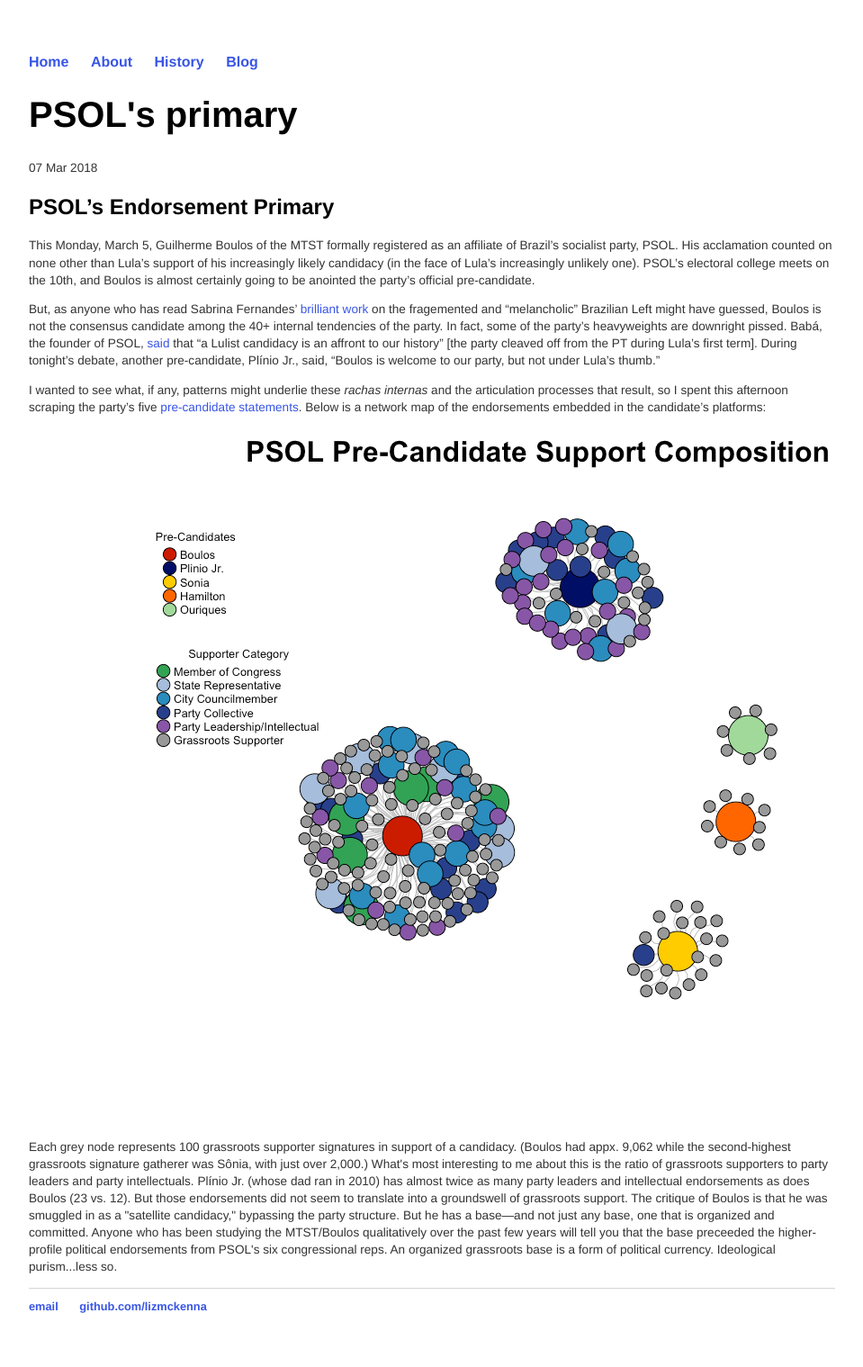
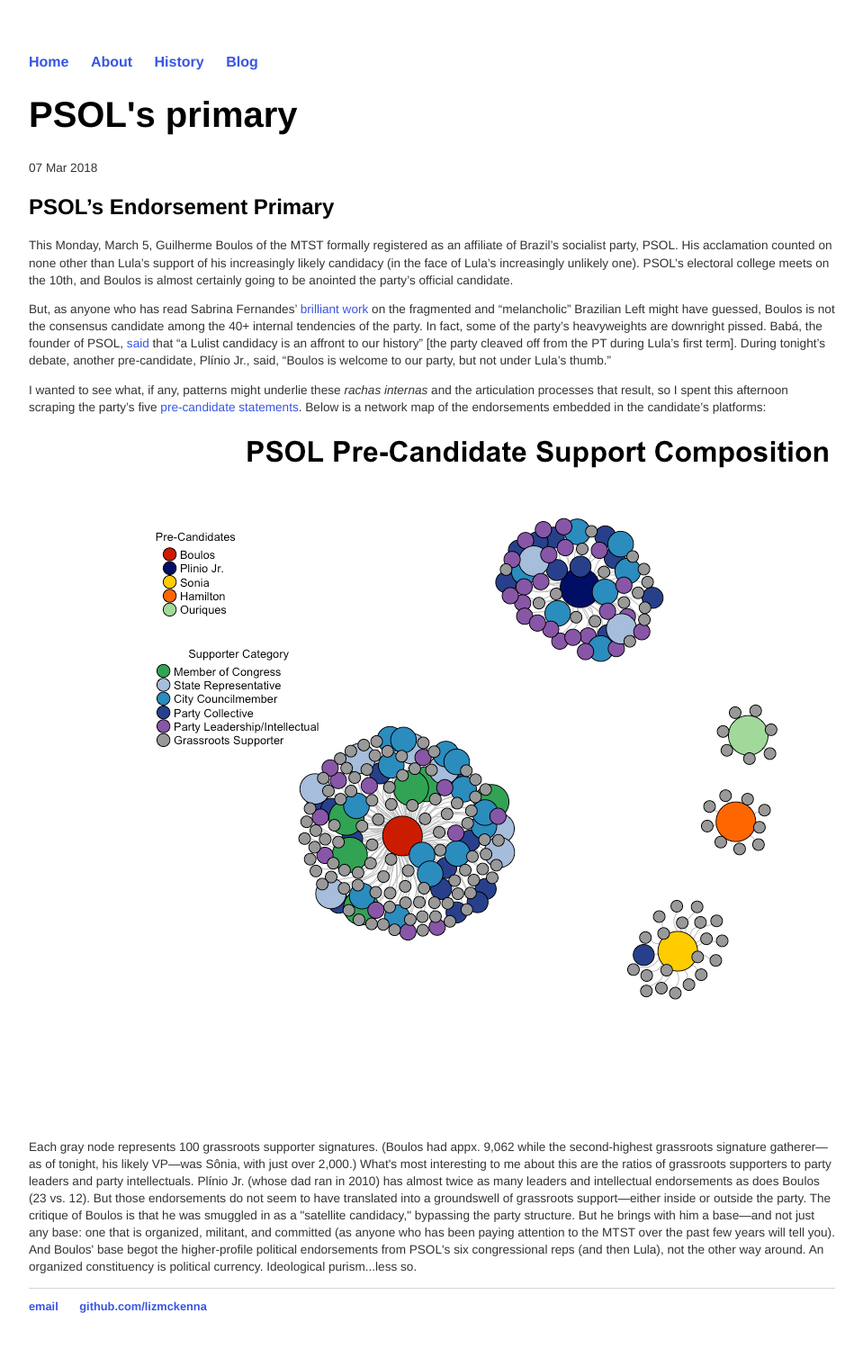
Before and after one commit to lizmckenna/elizabethmckenna.org, a Jekyll site: the page built from _posts/2018-03-07-psol-endorsement-primary.md, in a window 1280 px wide. Shown: the whole page at 90% size, without its empty margins (160-1119 px from the left). Built offline with Jekyll 4.4.1, drawn with Linux system fonts in a browser that asks for light colours.

Commit message:
Update 2018-03-07-psol-endorsement-primary.md

```diff
--- a/_posts/2018-03-07-psol-endorsement-primary.md
+++ b/_posts/2018-03-07-psol-endorsement-primary.md
@@ -5,14 +5,14 @@
 ---
 ## PSOL's Endorsement Primary
 
-This Monday, March 5, Guilherme Boulos of the MTST formally registered as an affiliate of Brazil's socialist party, PSOL. His acclamation counted on none other than Lula's support of his increasingly likely candidacy (in the face of Lula's increasingly unlikely one). PSOL's electoral college meets on the 10th, and Boulos is almost certainly going to be anointed the party's official pre-candidate.
+This Monday, March 5, Guilherme Boulos of the MTST formally registered as an affiliate of Brazil's socialist party, PSOL. His acclamation counted on none other than Lula's support of his increasingly likely candidacy (in the face of Lula's increasingly unlikely one). PSOL's electoral college meets on the 10th, and Boulos is almost certainly going to be anointed the party's official candidate.
 
-But, as anyone who has read Sabrina Fernandes' <a href="http://www.ihu.unisinos.br/159-noticias/entrevistas/569025-a-fragmentacao-da-esquerda-a-crise-da-praxis-e-a-melancolia-entrevista-especial-com-sabrina-fernandes">brilliant work</a> on the fragemented and "melancholic" Brazilian Left might have guessed, Boulos is not the consensus candidate among the 40+ internal tendencies of the party. In fact, some of the party's heavyweights are downright pissed. Babá, the founder of PSOL, <a href="https://www.facebook.com/babapsol/">said</a> that "a Lulist candidacy is an affront to our history" [the party cleaved off from the PT during Lula's first term]. During tonight's debate, another pre-candidate, Plínio Jr., said, "Boulos is welcome to our party, but not under Lula's thumb."
+But, as anyone who has read Sabrina Fernandes' <a href="http://www.ihu.unisinos.br/159-noticias/entrevistas/569025-a-fragmentacao-da-esquerda-a-crise-da-praxis-e-a-melancolia-entrevista-especial-com-sabrina-fernandes">brilliant work</a> on the fragmented and "melancholic" Brazilian Left might have guessed, Boulos is not the consensus candidate among the 40+ internal tendencies of the party. In fact, some of the party's heavyweights are downright pissed. Babá, the founder of PSOL, <a href="https://www.facebook.com/babapsol/">said</a> that "a Lulist candidacy is an affront to our history" [the party cleaved off from the PT during Lula's first term]. During tonight's debate, another pre-candidate, Plínio Jr., said, "Boulos is welcome to our party, but not under Lula's thumb."
 
 I wanted to see what, if any, patterns might underlie these <i>rachas internas</i> and the articulation processes that result, so I spent this afternoon scraping the party's five <a href="http://www.psol50.org.br/pre-candidaturas-a-presidencia/">pre-candidate statements</a>. Below is a network map of the endorsements embedded in the candidate's platforms:
 <br>
  ![alt text](https://lizmckenna.github.io/images/180307_psol_network.png "Logo Title Text 1")
 <br>
-<p>Each grey node represents 100 grassroots supporter signatures in support of a candidacy. (Boulos had appx. 9,062 while the second-highest grassroots signature gatherer was Sônia, with just over 2,000.)
+<p>Each gray node represents 100 grassroots supporter signatures. (Boulos had appx. 9,062 while the second-highest grassroots signature gatherer—as of tonight, his likely VP—was Sônia, with just over 2,000.)
 
-What's most interesting to me about this is the ratio of grassroots supporters to party leaders and party intellectuals. Plínio Jr. (whose dad ran in 2010) has almost twice as many party leaders and intellectual endorsements as does Boulos (23 vs. 12). But those endorsements did not seem to translate into a groundswell of grassroots support. The critique of Boulos is that he was smuggled in as a "satellite candidacy," bypassing the party structure. But he has a base—and not just any base, one that is organized and committed. Anyone who has been studying the MTST/Boulos qualitatively over the past few years will tell you that the base preceeded the higher-profile political endorsements from PSOL's six congressional reps. An organized grassroots base is a form of political currency. Ideological purism...less so.
+What's most interesting to me about this are the ratios of grassroots supporters to party leaders and party intellectuals. Plínio Jr. (whose dad ran in 2010) has almost twice as many leaders and intellectual endorsements as does Boulos (23 vs. 12). But those endorsements do not seem to have translated into a groundswell of grassroots support—either inside or outside the party. The critique of Boulos is that he was smuggled in as a "satellite candidacy," bypassing the party structure. But he brings with him a base—and not just any base: one that is organized, militant, and committed (as anyone who has been paying attention to the MTST over the past few years will tell you). And Boulos' base begot the higher-profile political endorsements from PSOL's six congressional reps (and then Lula), not the other way around. An organized constituency is political currency. Ideological purism...less so.
```
